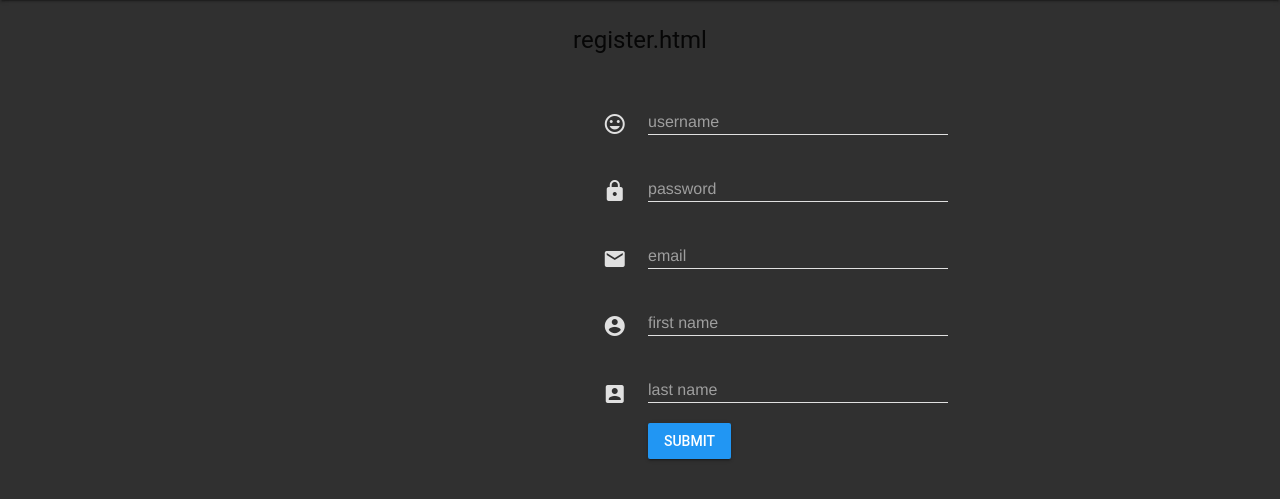
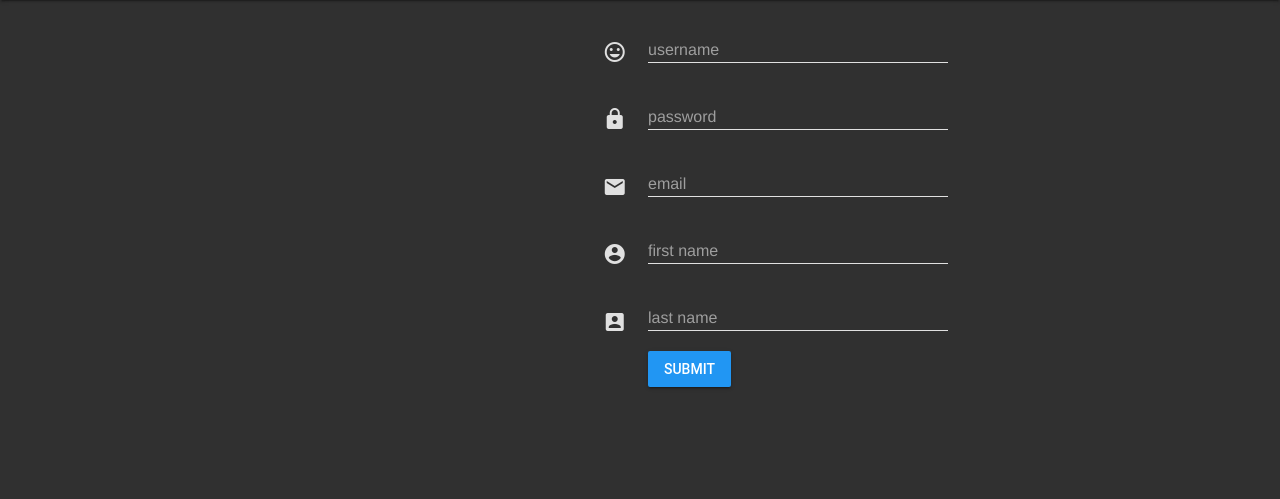
Before and after one commit to awelleck/user-profile, a Flask app: page /register in a window 1280 px wide. Shown: the part 64-563 px from the top of the page. Run offline with Flask 2, Linux system fonts and the light colour scheme; some libraries are stand-ins or nearby versions.

Commit message:
HTML cleanup

```diff
--- a/static/style.css
+++ b/static/style.css
@@ -3,12 +3,13 @@ body { background-color: #303030; } /*slate grey*/
 
 .pad { margin-left: 5em; }
 .pad-top { margin-top: 1.5em; }
-/* .readme a { text-decoration: none; } */
+.readme a { text-decoration: none; }
 .readme { padding-top: 1em; padding-bottom: 1em; }
 .input-section { padding-top: 1em; padding-bottom: 10em; }
 .send { margin-left: 2em; }
 .icons-top { margin-top: 1em; padding-left: 60px; }
 .icons-ext { margin-top: 1.6em; padding-left: 60px; }
+.errors { color: #E0E0E0; }
 
 .material-icons.grey300 { color: #E0E0E0; } /*light grey*/
 .mdl-textfield__input { border-bottom: 1px solid #E0E0E0; color: #E0E0E0; } /*light grey*/
--- a/templates/custom.js
+++ b/templates/custom.js
@@ -1,3 +1,7 @@
+/**
+ * JS for mdl-textfield icons
+ * Andrew Welleck
+ */
 $(document).ready(function(){
   $("#username").focus(function(){
     $("#mood").css("color", "#2196F3"); //vivid blue
--- a/templates/index.html
+++ b/templates/index.html
@@ -4,7 +4,6 @@
   <section class="input-section mdl-color--blue-50">
     <h4 class="mdl-typography--text-center">index.html</h4>
 
-    <!-- Textfield with Floating Label -->
     <form method="POST" action="/">
       {% if form.errors %}
         <div class="errors pad">
--- a/templates/layout.html
+++ b/templates/layout.html
@@ -2,12 +2,12 @@
 <html lang="en">
 
 <head>
-<meta charset="utf-8"/>
-<!-- Material -->
+<meta charset="utf-8">
+<!-- Material Design Lite -->
 <link rel="stylesheet" href="https://fonts.googleapis.com/icon?family=Material+Icons">
-<link rel="stylesheet" href="https://code.getmdl.io/1.3.0/material.blue-orange.min.css" />
+<link rel="stylesheet" href="https://code.getmdl.io/1.3.0/material.blue-orange.min.css">
 <script defer src="https://code.getmdl.io/1.3.0/material.min.js"></script>
-<!-- custom css -->
+<!-- custom CSS -->
 <link href="{{ url_for('static', filename='style.css') }}" type="text/css" rel="stylesheet">
 {% block socketio %}{% endblock %}{% block custom %}{% endblock %}
 <title>{% block title %}{% endblock %}</title>
--- a/templates/login.html
+++ b/templates/login.html
@@ -4,7 +4,6 @@
   <section class="input-section mdl-color--blue-50">
     <h4 class="mdl-typography--text-center">login.html</h4>
 
-    <!-- Textfield with Floating Label -->
     <form method="POST" action="/">
       {% if form.errors %}
         <div class="errors pad">
--- a/templates/register.html
+++ b/templates/register.html
@@ -1,13 +1,13 @@
 {% extends "layout.html" %}
 {% block title %}Register{% endblock %}
 {% block custom %}
+<!-- jQuery -->
 <script src="https://code.jquery.com/jquery-3.1.1.min.js"></script>
 <script type="text/javascript" charset="utf-8">
 {% include "custom.js" %}
 </script>
 {% endblock %}
 {% block register %}
-  <h4 class="mdl-typography--text-center">register.html</h4>
   <div class="mdl-grid">
     <div class="mdl-cell mdl-cell--5-col">
     {% if form.errors %}
@@ -65,4 +65,5 @@
       </button>
     </form>
     </div>
+  </div>
 {% endblock %}
```
Lines whose indentation alone changed are shown as unchanged.
